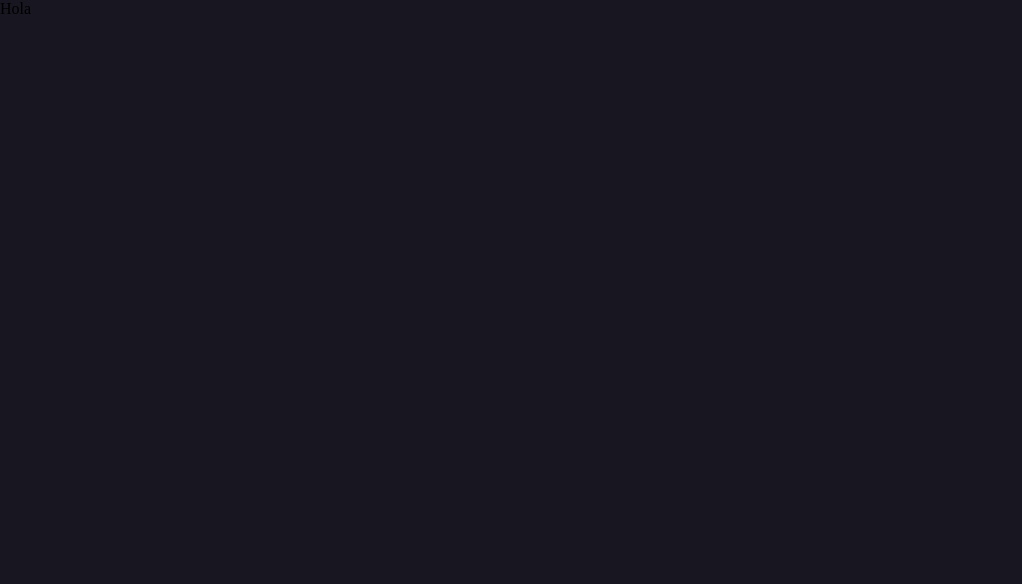
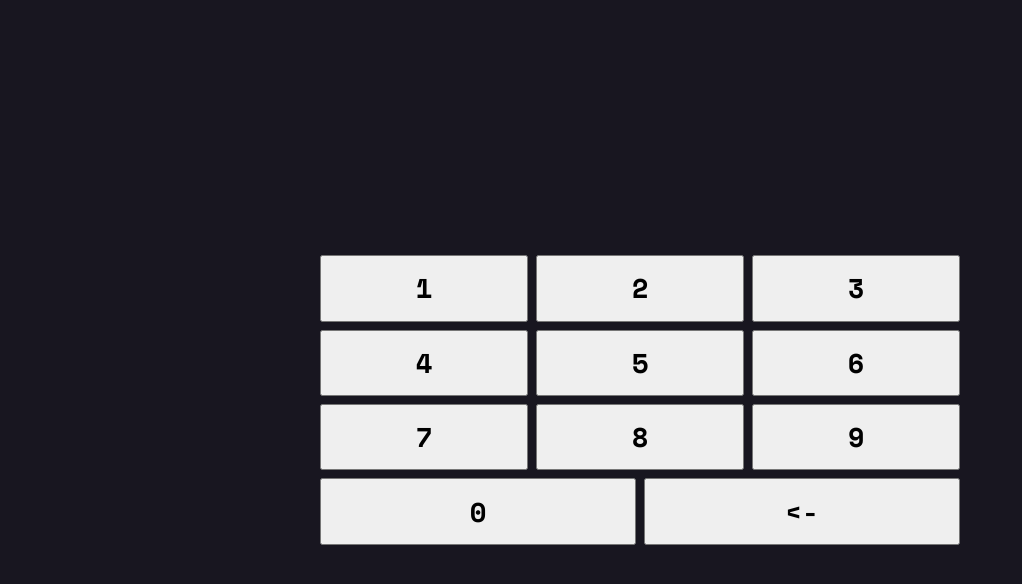
Before and after one commit to Favious/math-rush, a Next.js app in the folder client/: page /calculator in a window 1280 px wide. Shown: the top 584 px of the page, without its empty margins (0-1022 px from the left). Built offline with nearby package versions, Linux system fonts and the light colour scheme.

Commit message:
add basic calculator layout

```diff
--- a/client/components/Calculator.jsx
+++ b/client/components/Calculator.jsx
@@ -2,7 +2,33 @@ import React, { useState } from "react";
 import styled from "styled-components";
 
 export default function Calculator() {
-  return <Calc>Hola</Calc>;
+  return (
+    <Calc>
+      <button>1</button>
+      <button>2</button>
+      <button>3</button>
+      <button>4</button>
+      <button>5</button>
+      <button>6</button>
+      <button>7</button>
+      <button>8</button>
+      <button>9</button>
+      <button>0</button>
+      <button>{"<-"}</button>
+    </Calc>
+  );
 }
 
-const Calc = styled.div``;
+const Calc = styled.div`
+  display: flex;
+  flex-wrap: wrap;
+  width: 50%;
+  gap: 0.5rem;
+  font-family: var(--font-space);
+  button {
+    font-size: 1.7rem;
+    flex: 1 1 30%;
+    padding: 0.7rem;
+    user-select: none;
+  }
+`;
--- a/client/pages/calculator.js
+++ b/client/pages/calculator.js
@@ -1,9 +1,17 @@
 import Calculator from "@/components/Calculator";
+import styled from "styled-components";
 
 export default function MockPlay() {
   return (
-    <>
+    <Mock>
       <Calculator />
-    </>
+    </Mock>
   );
 }
+
+const Mock = styled.div`
+  display: flex;
+  justify-content: center;
+  align-items: center;
+  height: 100vh;
+`;
--- a/client/pages/index.js
+++ b/client/pages/index.js
@@ -46,7 +46,7 @@ export default function Home() {
 const Section = styled.div`
   display: flex;
   flex-direction: column;
-  font-family: var(--font-mono);
+  /* font-family: var(--font-mono); */
   transform: rotatex(10deg);
 
   .selector {
--- a/client/styles/Home.module.css
+++ b/client/styles/Home.module.css
@@ -1,5 +1,4 @@
 @import url("https://fonts.googleapis.com/css2?family=Space+Mono:wght@700&display=swap");
-
 .main {
   display: flex;
   justify-content: center;
--- a/client/styles/globals.css
+++ b/client/styles/globals.css
@@ -1,3 +1,4 @@
+@import url("https://fonts.googleapis.com/css2?family=Space+Mono:wght@700&display=swap");
 :root {
   --max-width: 1100px;
   --border-radius: 12px;
@@ -39,6 +40,8 @@
   --lightPink: #cb064ee2;
   --darkBlue: #061839;
   --blue: #043156;
+
+  --font-space: "Space Mono", monospace;
 }
 
 @media (prefers-color-scheme: dark) {
@@ -78,6 +81,8 @@
   box-sizing: border-box;
   padding: 0;
   margin: 0;
+
+  font-family: "Space Mono", monospace;
 }
 
 html,
```
Also changed, not shown: 1 other file (tests, documents, lock files or other folders).
